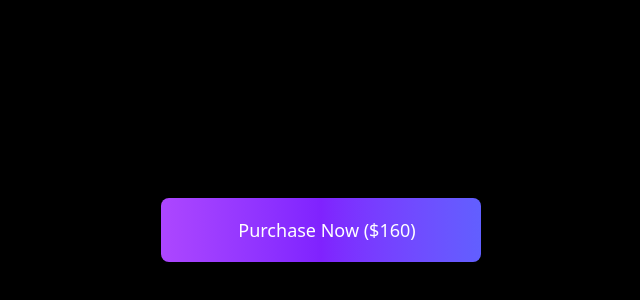
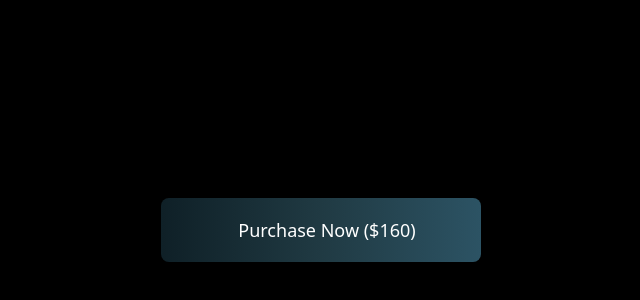
Before and after one commit to Nehra416/Motion, a React (Vite) app: page / in a window 1280 px wide. Shown: the part 170-470 px from the top of the page, without its empty margins (319-959 px from the left). Built offline with nearby package versions, Linux system fonts and the light colour scheme.

Commit message:
add little bit hover and tap effect

```diff
--- a/src/components/animation-sequences.tsx
+++ b/src/components/animation-sequences.tsx
@@ -47,8 +47,9 @@ const AnimationSequences = () => {
         )
         animate("button",
             {
-                scale: [1, 1.2, 0.8, 1],
-                backgroundImage: "linear-gradient(to right, #00ff99, #00ccff)"
+                scale: [1, 1.06, 0.98, 1],
+                backgroundImage: "linear-gradient(to right, #159957, #1DB954)",
+                boxShadow: ["0px 5px 20px rgba(29, 185, 84, 0.55)"]
             },
             { duration: 0.8 }
         )
@@ -66,11 +67,17 @@ const AnimationSequences = () => {
         <div ref={scope}>
             <motion.button
                 onClick={startAnimating}
+                whileHover={{
+                    boxShadow: "0px 6px 24px rgba(44, 83, 100, 0.45)"
+                }}
+                whileTap={{
+                    scale: 0.98
+                }}
                 style={{
                     width: "20rem"
                 }}
                 // py-5 px-10 this will create problem in animate, pura shrink nahi hoga
-                className="h-16 rounded-lg flex items-center justify-center gap-3 bg-gradient-to-r from-purple-500 via-violet-600 to-indigo-500 text-white font-medium cursor-pointer"
+                className="h-16 rounded-lg flex items-center justify-center gap-3 bg-gradient-to-r from-[#0F2027] via-[#203A43] to-[#2C5364] text-white font-medium cursor-pointer"
             >
                 {/* Loader SVG */}
                 <motion.svg width="20" height="20" viewBox="0 0 50 50"
```
